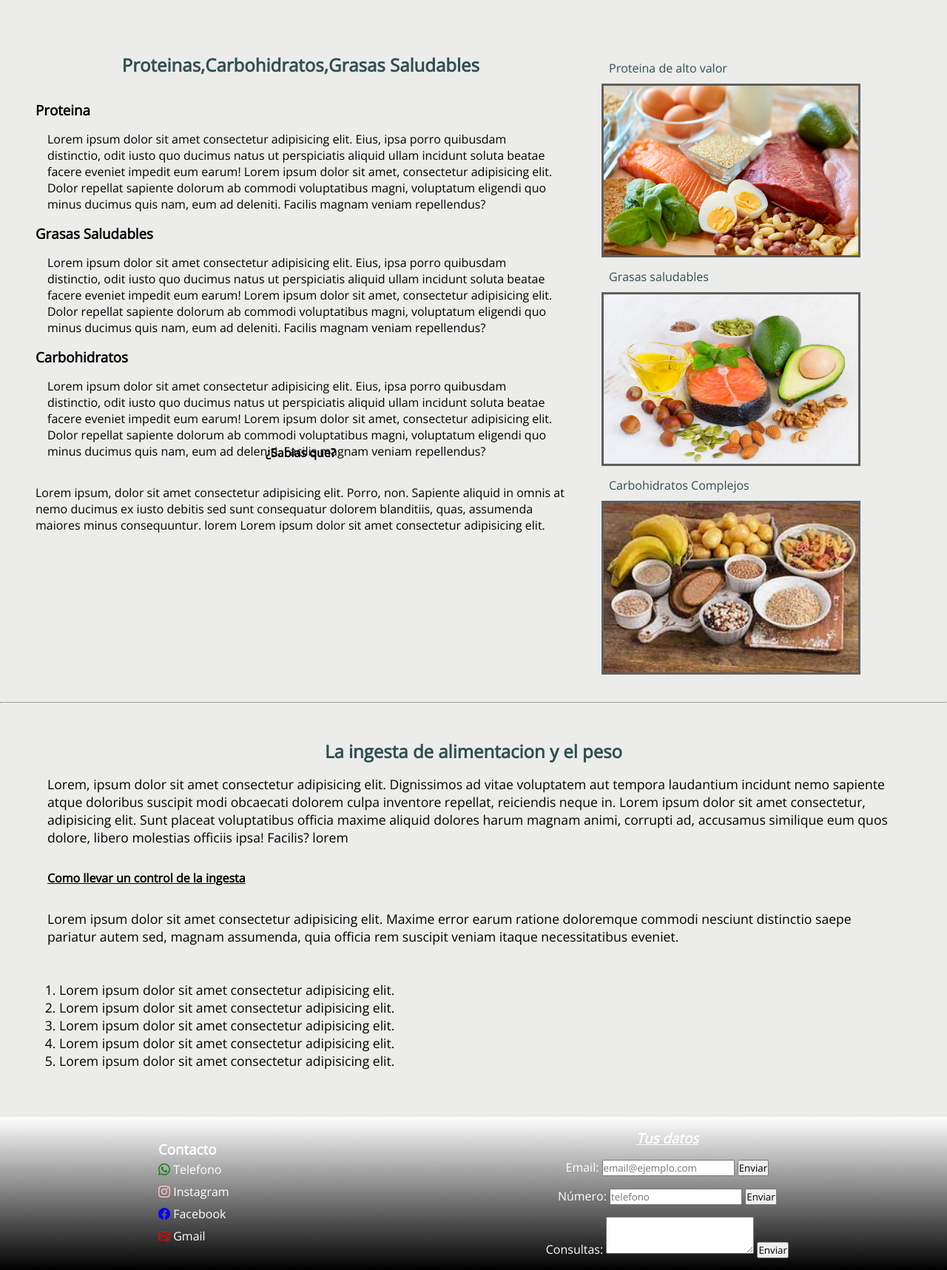
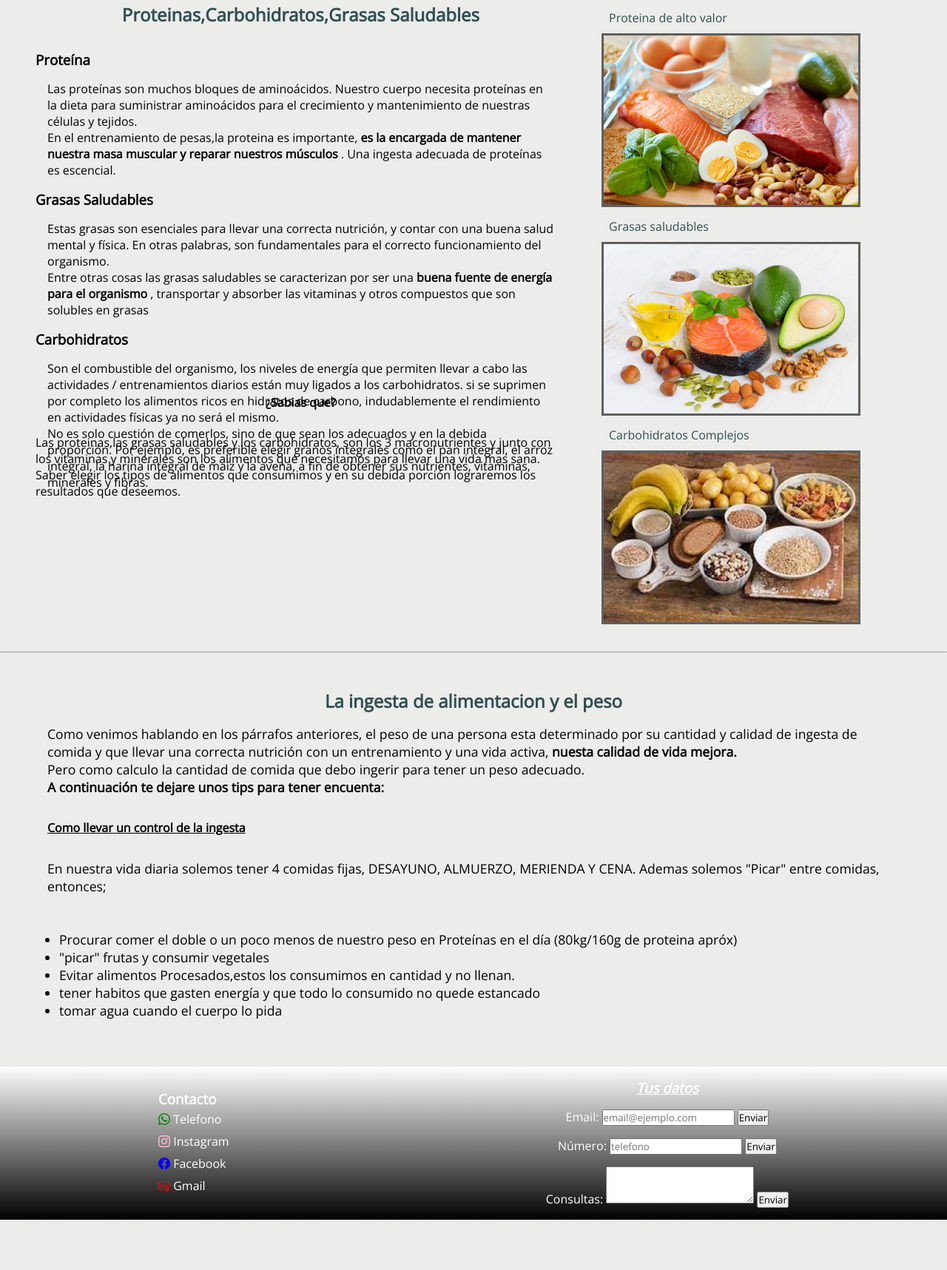
Before and after one commit to DiegoG1999/proyecto-coder, a website: page html/alimentacion.html in a window 1280 px wide. Shown: the part 538-2255 px from the top of the page at 74% size. After the commit the page ends 2187 px from the top, so only its background shows below. Drawn offline with nearby package versions, Linux system fonts and the light colour scheme.

Commit message:
cambiamos de rama

```diff
--- a/html/alimentacion.html
+++ b/html/alimentacion.html
@@ -32,16 +32,12 @@
     <main>
         <section class="sec">
             <article class="sec__alimentacion1">
-                <h1 class="sec__titulo">¿Por que hay que comer sano?</h1>
+                <h1 class="sec__titulo">¿Qué es comer sano?</h1>
                 <p class="sec__parrafo">
-                    Lorem ipsum dolor sit amet consectetur adipisicing elit. Est pariatur ea eum
-                    deserunt. Dolor magnam,
-                    harum perferendis eaque unde sed beatae doloribus pariatur voluptates praesentium sequi quos
-                    reiciendis iste magni? Lorem ipsum dolor sit, amet consectetur adipisicing elit. Quod, eius! Aut
-                    repudiandae id, explicabo quod recusandae dolor minus molestias est cum, at accusamus ducimus iure
-                    doloremque perspiciatis animi nisi nihil! Lorem ipsum dolor, sit amet consectetur adipisicing elit.
-                    Sit tempore libero repellendus iste. Sequi iure ea temporibus ducimus rem laboriosam enim at
-                    voluptatem fugit sunt? Quaerat officia reiciendis saepe animi. lore</p>
+                    Una alimentación saludable consiste en ingerir una variedad de alimentos que te brinden los
+                    nutrientes que necesitas para mantenerte sana, sentirte bien y tener energía. <br> La nutrición es
+                    importante para todos. Combinada con la actividad física y un peso saludable, la buena alimentación
+                    es una forma excelente de ayudar a tu cuerpo a mantenerse fuerte y saludable.</p>
 
             </article>
 
@@ -61,47 +57,41 @@
         <section class="sec2">
             <article class="sec2__art1">
                 <h2 class="sec2__h2">Proteinas,Carbohidratos,Grasas Saludables</h2>
-                <h3 class="sec2__h3">Proteina</h3>
-                <p class="sec2__parrafo1"> Lorem ipsum dolor sit amet consectetur adipisicing elit. Eius, ipsa porro
-                    quibusdam distinctio, odit
-                    iusto quo ducimus natus ut perspiciatis aliquid ullam incidunt soluta beatae facere eveniet
-                    impedit
-                    eum earum! Lorem ipsum dolor sit amet, consectetur adipisicing elit. Dolor repellat sapiente
-                    dolorum
-                    ab commodi voluptatibus magni, voluptatum eligendi quo minus ducimus quis nam, eum ad deleniti.
-                    Facilis magnam veniam repellendus? </p>
+                <h3 class="sec2__h3">Proteína</h3>
+                <p class="sec2__parrafo1"> Las proteínas son muchos bloques de aminoácidos. Nuestro cuerpo necesita
+                    proteínas en la dieta para suministrar aminoácidos para el
+                    crecimiento y mantenimiento de nuestras células y tejidos.<br> En el entrenamiento de pesas,la
+                    proteina es importante, <strong> es la encargada de mantener nuestra masa muscular y reparar
+                        nuestros músculos </strong>. Una ingesta
+                    adecuada de proteínas es escencial. </p>
                 <h3 class="sec2__h3">Grasas Saludables</h3>
-                <p class="sec2__parrafo1"> Lorem ipsum dolor sit amet consectetur adipisicing elit. Eius, ipsa porro
-                    quibusdam distinctio, odit
-                    iusto quo ducimus natus ut perspiciatis aliquid ullam incidunt soluta beatae facere eveniet
-                    impedit
-                    eum earum! Lorem ipsum dolor sit amet, consectetur adipisicing elit. Dolor repellat sapiente
-                    dolorum
-                    ab commodi voluptatibus magni, voluptatum eligendi quo minus ducimus quis nam, eum ad deleniti.
-                    Facilis magnam veniam repellendus? </p>
+                <p class="sec2__parrafo1">Estas grasas son esenciales para llevar una correcta nutrición, y contar con
+                    una buena salud mental y física. En otras palabras, son fundamentales para el correcto
+                    funcionamiento del organismo. <br> Entre otras cosas las grasas saludables se caracterizan por ser
+                    una <strong> buena fuente de energía para el organismo </strong>, transportar y absorber las
+                    vitaminas y otros compuestos que son solubles en grasas</p>
                 <h3 class="sec2__h3">Carbohidratos</h3>
-                <p class="sec2__parrafo1"> Lorem ipsum dolor sit amet consectetur adipisicing elit. Eius, ipsa porro
-                    quibusdam distinctio, odit
-                    iusto quo ducimus natus ut perspiciatis aliquid ullam incidunt soluta beatae facere eveniet
-                    impedit
-                    eum earum! Lorem ipsum dolor sit amet, consectetur adipisicing elit. Dolor repellat sapiente
-                    dolorum
-                    ab commodi voluptatibus magni, voluptatum eligendi quo minus ducimus quis nam, eum ad deleniti.
-                    Facilis magnam veniam repellendus? </p>
+                <p class="sec2__parrafo1"> Son el combustible del organismo, los niveles de energía que permiten llevar
+                    a cabo las actividades / entrenamientos diarios están muy ligados a los carbohidratos. si se
+                    suprimen por completo los alimentos ricos en hidratos de carbono, indudablemente el rendimiento en
+                    actividades físicas ya no será el mismo. <br> No es solo cuestión de comerlos, sino de que sean los
+                    adecuados y en la debida proporción. Por ejemplo, es preferible elegir granos integrales como el pan
+                    integral, el arroz integral, la harina integral de maíz y la avena, a fin de obtener sus nutrientes,
+                    vitaminas, minerales y fibras. </p>
 
             </article>
 
             <article class="sec2__imagenes" data-aos="zoom-in" data-aos-duration="3000">
                 <figure>
-                    <div >
+                    <div>
                         <figcaption class="sec2__fig">Proteina de alto valor</figcaption>
                         <img class="sec2__item" src="../img/Proteinas.jpeg" alt="proteinas">
                     </div>
-                    <div >
+                    <div>
                         <figcaption class="sec2__fig">Grasas saludables</figcaption>
                         <img class="sec2__item" src="../img/grasas saludables.jpeg" alt="Grasas Saludables">
-                    </div >
-                    <div >
+                    </div>
+                    <div>
                         <figcaption class="sec2__fig">Carbohidratos Complejos</figcaption>
                         <img class="sec2__item" src="../img/carbohidratos.jfif" alt="Carbohidratos">
                     </div>
@@ -110,12 +100,10 @@
 
             <article class="sec2__art">
                 <h4 class="sec2__h4">¿Sabias que?</h4>
-                <p class="sec2__parrafo2">Lorem ipsum, dolor sit amet consectetur adipisicing elit. Porro, non.
-                    Sapiente aliquid in omnis
-                    at nemo
-                    ducimus ex iusto debitis sed sunt consequatur dolorem blanditiis, quas, assumenda maiores
-                    minus
-                    consequuntur. lorem Lorem ipsum dolor sit amet consectetur adipisicing elit. </p>
+                <p class="sec2__parrafo2">Las proteinas,las grasas saludables y los carbohidratos, son los 3
+                    macronutrientes y junto con los vitaminas y minerales son los alimentos que necesitamos para llevar
+                    una vida mas sana. <br> Saber elegir los tipos de alimentos que consumimos y en su debida porción
+                    lograremos los resultados que deseemos. </p>
             </article>
         </section>
 
@@ -125,27 +113,25 @@
 
             <article class="sec3__art">
                 <h2 class="sec3__h2">La ingesta de alimentacion y el peso</h2>
-                <p class="sec3__parrafo">Lorem, ipsum dolor sit amet consectetur adipisicing elit. Dignissimos ad
-                    vitae voluptatem aut tempora
-                    laudantium incidunt nemo sapiente atque doloribus suscipit modi obcaecati dolorem culpa inventore
-                    repellat, reiciendis neque in. Lorem ipsum dolor sit amet consectetur, adipisicing elit. Sunt
-                    placeat voluptatibus officia maxime aliquid dolores harum magnam animi, corrupti ad, accusamus
-                    similique eum quos dolore, libero molestias officiis ipsa! Facilis? lorem</p>
+                <p class="sec3__parrafo">Como venimos hablando en los párrafos anteriores, el peso de una persona esta
+                    determinado por su cantidad y calidad de ingesta de comida y que llevar una correcta nutrición con
+                    un entrenamiento y una vida activa,<strong> nuesta calidad de vida mejora.</strong> <br> Pero como
+                    calculo la
+                    cantidad de comida que debo ingerir para tener un peso adecuado. <br> <strong> A continuación te
+                        dejare unos tips para tener encuenta: </strong></p>
             </article>
             <article class="sec3_art">
-            <h4 class="sec3__h4">Como llevar un control de la ingesta</h4>
-            <p class="sec3__parrafo">
-                Lorem ipsum dolor sit amet consectetur adipisicing elit. Maxime error earum ratione doloremque
-                commodi nesciunt distinctio saepe pariatur autem sed, magnam assumenda, quia officia rem suscipit
-                veniam itaque necessitatibus eveniet.
-            </p>
-            <ol class="sec3__lista">
-                <li class="sec3__item">Lorem ipsum dolor sit amet consectetur adipisicing elit.</li>
-                <li class="sec3__item">Lorem ipsum dolor sit amet consectetur adipisicing elit.</li>
-                <li class="sec3__item"> Lorem ipsum dolor sit amet consectetur adipisicing elit.</li>
-                <li class="sec3__item">Lorem ipsum dolor sit amet consectetur adipisicing elit.</li>
-                <li class="sec3__item">Lorem ipsum dolor sit amet consectetur adipisicing elit.</li>
-            </ol>
+                <h4 class="sec3__h4">Como llevar un control de la ingesta</h4>
+                <p class="sec3__parrafo">En nuestra vida diaria solemos tener 4 comidas fijas, DESAYUNO, ALMUERZO,
+                    MERIENDA Y CENA. Ademas solemos "Picar" entre comidas, entonces;
+                </p>
+                <ul class="sec3__lista">
+                    <li class="sec3__item">Procurar comer el doble o un poco menos de nuestro peso en Proteínas en el día (80kg/160g de proteina apróx) </li>
+                    <li class="sec3__item">"picar" frutas y consumir vegetales</li>
+                    <li class="sec3__item"> Evitar alimentos Procesados,estos los consumimos en cantidad y no llenan.</li>
+                    <li class="sec3__item">tener habitos que gasten energía y que todo lo consumido no quede estancado</li>
+                    <li class="sec3__item">tomar agua cuando el cuerpo lo pida</li>
+                </ul>
             </article>
         </section>
     </main>
@@ -170,7 +156,7 @@
                             <i class="bi-envelope-at"></i>
                             Gmail
                         </a></li>
-                        </ul>
+                </ul>
             </div>
 
             <div class="contenedor__div">
--- a/scss/pages/_alimentación.scss
+++ b/scss/pages/_alimentación.scss
@@ -267,9 +267,7 @@ $color-subtitulo: #7B68EE;
         }
 
         &__lista {
-            margin: 1rem;
-            padding: 1rem;
-            font-size: 1.1rem;
+            padding: 2rem;
         }
 
         &__h4 {
@@ -430,9 +428,9 @@ $color-subtitulo: #7B68EE;
         &__parrafo {
             padding: 2rem;
             margin: 2rem;
-            border: 2px solid black;
-            border-radius: 4px;
-            background-color: rgba(240, 230, 140, 0.377);
+            border: 1px solid black;
+            border-radius: 50px;
+            background-color: rgb(233, 233, 233);
         }
 
         &__hr {
```
Also changed, not shown: html/descanso.html (+9 -3 lines), scss/pages/_descanso.scss (+13 -6 lines), css/styles.css, 1 other file.
